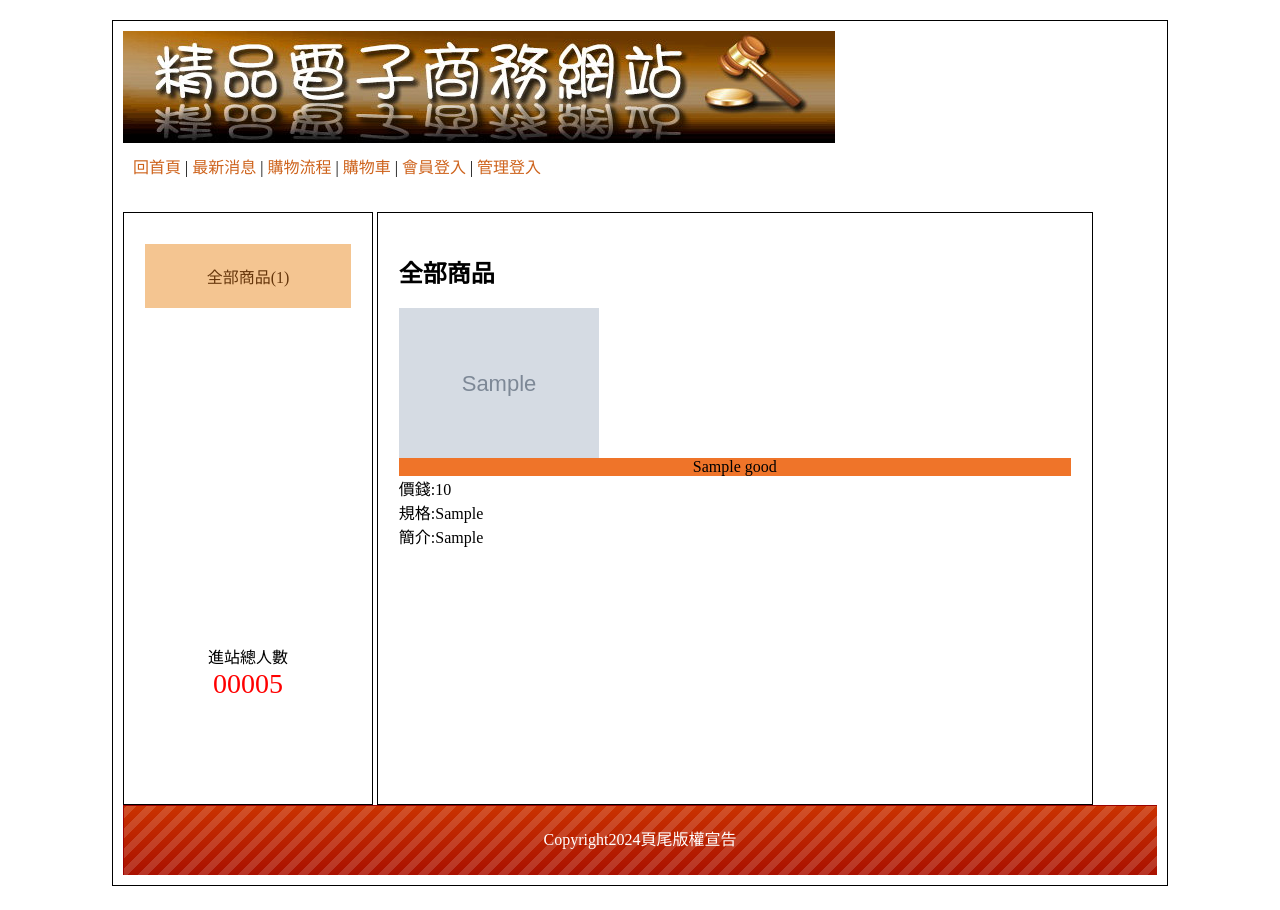
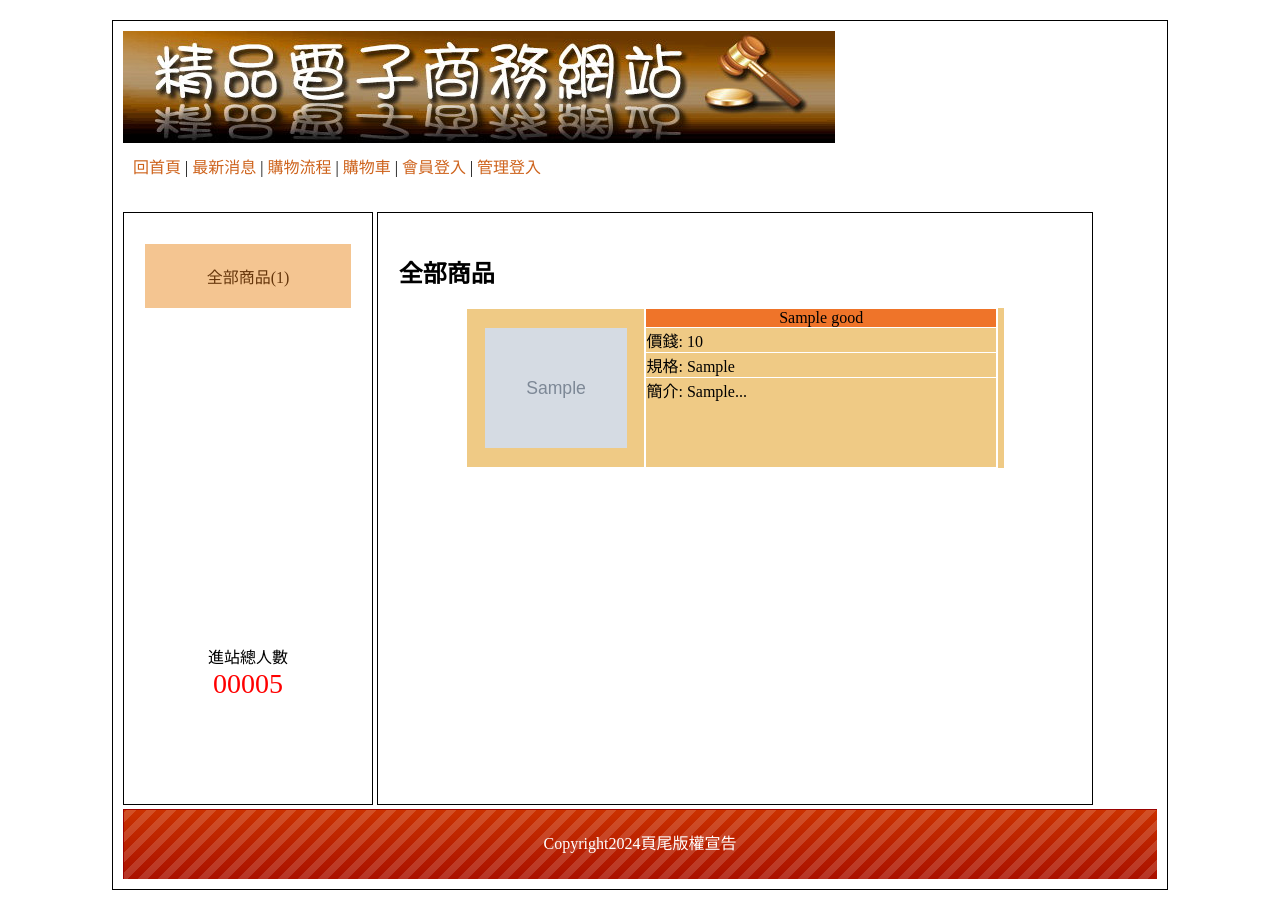
Before and after one commit to Luaxwing/BQ04-web03, a PHP site: page / in a window 1280 px wide. Before the commit the page ends 886 px from the top, so only its background shows below. Run offline with PHP 8.4, Linux system fonts and the light colour scheme; data comes from the database, SQL or seed files in the repository; tables that the repository leaves empty or names only in its code hold one stand-in row (values such as "Sample post"); grey boxes marked "Sample" are stand-in pictures.

Commit message:
20240216:index.php //CSS 美化

```diff
--- a/css/css.css
+++ b/css/css.css
@@ -1,121 +1,179 @@
 @charset "utf-8";
+
 /* CSS Document */
-body
-{
-	font-family:"微軟正黑體";
+body {
+	font-family: "微軟正黑體";
 }
-#main
-{
-	width:1034px;
-	padding:10px;
-	margin:20px auto 20px auto;
-	border:#000 solid 1px;
-	min-height:768px;
+
+#main {
+	width: 1034px;
+	padding: 10px;
+	margin: 20px auto 20px auto;
+	border: #000 solid 1px;
+	min-height: 768px;
 }
-#top a
-{
-	color:#CE631C;
-	text-decoration:none;
+
+#top a {
+	color: #CE631C;
+	text-decoration: none;
 }
-#left
-{
-	display:inline-block;
-	width:20%;
-	padding:2%;
-	min-height:550px;
-	vertical-align:top;
-	border:#000 1px solid;
+
+#left {
+	display: inline-block;
+	width: 20%;
+	padding: 2%;
+	min-height: 550px;
+	vertical-align: top;
+	border: #000 1px solid;
 }
-#left a
-{
-	display:block;
-	padding:20px 5px 20px 5px;
-	text-decoration:none;
-	background:#F4C591;
-	margin:10px auto 10px auto;
-	color:#65350A;
+
+#left a {
+	display: block;
+	padding: 20px 5px 20px 5px;
+	text-decoration: none;
+	background: #F4C591;
+	margin: 10px auto 10px auto;
+	color: #65350A;
 }
-.ct
-{
-	text-align:center;
+
+.ct {
+	text-align: center;
 }
-#right
-{
-	display:inline-block;
-	width:65%;
-	padding:2%;
-	min-height:550px;
-	border:#000 1px solid;
+
+#right {
+	display: inline-block;
+	width: 65%;
+	padding: 2%;
+	/* min-height: 550px; */
+	height: 550px;
+	border: #000 1px solid;
+
+	overflow: auto;
 }
-#bottom
-{
-	height:70px;
-	background-size:cover;
+
+#bottom {
+	height: 70px;
+	background-size: cover;
 }
-.al
-{
-	padding:10px;
-	text-align:center;
+
+.al {
+	padding: 10px;
+	text-align: center;
 }
-.all
-{
-	width:90%;
-	margin:10px auto 10px auto;
+
+.all {
+	width: 90%;
+	margin: 10px auto 10px auto;
 }
-.all td
-{
-	min-width:50px;
-	padding:10px;
+
+.all td {
+	min-width: 50px;
+	padding: 10px;
 }
-.tt
-{
-	background:#EF7429;
+
+.tt {
+	background: #EF7429;
 }
-.tt td
-{
-	background:#EF7429;
+
+.tt td {
+	background: #EF7429;
 }
-.pp
-{
-	background:#EFCA85;
+
+.pp {
+	background: #EFCA85;
 }
-.pp td
-{
-	background:#EFCA85;
+
+.pp td {
+	background: #EFCA85;
 }
-input[type=text],input[type=password],input[type=submit],button,.button,input[type=reset],input[type=button],select，textarea,input[type=number]
-{
-	background:#F3F3F3;
-	border:#CCC 1px solid;
-	border-radius:3px;
-	padding:5px 8px 5px 8px;
-	text-decoration:none;
-	margin:3px;
-	color:#333;
-}
-input[type=text],input[type=password]
-{
-	width:170px;
-}
-.s
-{
-	display:none;
-}
-/* +#id 提高權重 */
-#left .s a
-{
-	background-color: rgb(136, 208, 239);
-}
-div.ww:hover > div.s
-{
-	display:block;
-}
-.sb button
-{
-	font-size:12px;
+
+/* index.php 商品簡介 */
+.item {
+	width: 80%;
+	height: 160px;
+	background: #EFCA85;
+	margin: 5px auto;
+	display: flex;
 }
 
 
-button,.btn:hover{
-cursor: pointer;
+.item .img {
+	width: 33%;
+	display: flex;
+	justify-content: center;
+	align-items: center;
+	border: 1px solid white;
 }
+
+/* .item div{
+
+
+} */
+
+.item .info {
+	width: 65%;
+	border: 1px solid white;
+	border-right: 2px solid white;
+}
+
+.info div {
+	border-bottom: 1px solid white;
+}
+
+.info div:nth-child(4) {
+	border-bottom: 0px;
+}
+
+.pname {
+	border-bottom: 1px solid white;
+}
+
+/* index.php 商品簡介 END  */
+
+
+
+input[type=text],
+input[type=password],
+input[type=submit],
+button,
+.button,
+input[type=reset],
+input[type=button],
+select，textarea,
+input[type=number] {
+	background: #F3F3F3;
+	border: #CCC 1px solid;
+	border-radius: 3px;
+	padding: 5px 8px 5px 8px;
+	text-decoration: none;
+	margin: 3px;
+	color: #333;
+}
+
+input[type=text],
+input[type=password] {
+	width: 170px;
+}
+
+.s {
+	display: none;
+}
+
+/* +#id 提高權重 */
+#left .s a {
+	background-color: rgb(136, 208, 239);
+}
+
+div.ww:hover>div.s {
+	display: block;
+}
+
+.sb button {
+	font-size: 12px;
+}
+
+
+button,
+.btn:hover {
+	cursor: pointer;
+}
--- a/front/main.php
+++ b/front/main.php
@@ -1,42 +1,52 @@
 <?php
-$type=$_GET['type']??0;
-$nav='';
+$type = $_GET['type'] ?? 0;
+$nav = '';
 
-if($type==0){
-    $nav='全部商品';
-    $goods=$Goods->all(['sh'=>1]);
-}else{
-    $t=$Type->find($type);
-    if($t['big_id']==0){
-        $nav=$t['name'];
-        $goods=$Goods->all(['sh'=>1,'big'=>$t['id']]);
-    }else{
-        $b=$Type->find($t['big_id']);
-        $nav=$b['name'].">".$t['name'];
-        $goods=$Goods->all(['sh'=>1,'mid'=>$t['id']]);
+if ($type == 0) {
+    $nav = '全部商品';
+    $goods = $Goods->all(['sh' => 1]);
+} else {
+    $t = $Type->find($type);
+    if ($t['big_id'] == 0) {
+        $nav = $t['name'];
+        $goods = $Goods->all(['sh' => 1, 'big' => $t['id']]);
+    } else {
+        $b = $Type->find($t['big_id']);
+        $nav = $b['name'] . ">" . $t['name'];
+        $goods = $Goods->all(['sh' => 1, 'mid' => $t['id']]);
     }
 }
 
 
 ?>
 
-<h2><?=$nav;?></h2>
+<h2>
+    <?= $nav; ?>
+</h2>
 
 <?php
-foreach($goods as $good){
+foreach ($goods as $good) {
     // echo $good['name']."<br>";
     ?>
 
 
     <div class="item">
         <div class="img">
-<img src="./img/<?=$good['img']?>" style="width:200px;height:150px">
+            <img src="./img/<?= $good['img'] ?>" style="width:80%;height:120px">
         </div>
         <div class="info">
-            <div class="ct tt"><?=$good['name']?></div>
-            <div>價錢:<?=$good['price']?></div>
-            <div>規格:<?=$good['spec']?></div>
-            <div>簡介:<?=$good['intro']?></div>
+            <div class="ct tt pname">
+                <?= $good['name'] ?>
+            </div>
+            <div>價錢:
+                <?= $good['price'] ?>
+            </div>
+            <div>規格:
+                <?= $good['spec'] ?>
+            </div>
+            <div>簡介:
+                <?= mb_substr($good['intro'],0,25) ?>...
+            </div>
         </div>
     </div>
 
--- a/index.php
+++ b/index.php
@@ -62,7 +62,7 @@
         </div>
         <div id="left" class="ct">
             <div style="min-height:400px;">
-                <a>全部商品(<?= $Goods->count(['sh' => 1]); ?>)</a>
+                <a href="?">全部商品(<?= $Goods->count(['sh' => 1]); ?>)</a>
 
                 <?php
                 $bigs = $Type->all(['big_id' => 0]);
```
